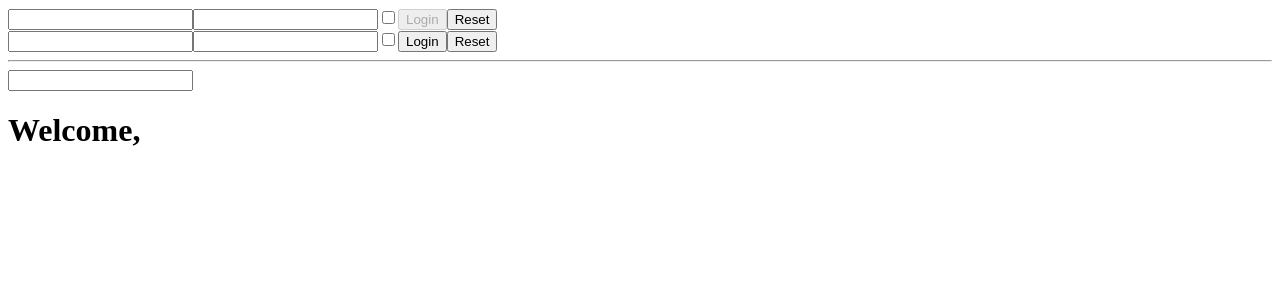
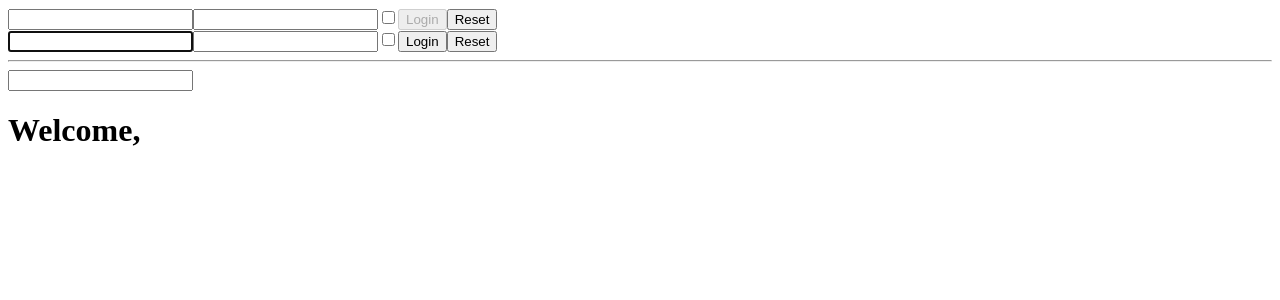
Before and after one commit to f-marinelli/esercizi-react, a React (Create React App) app: page / in a window 1280 px wide. Shown: the top 300 px of the page. Built offline with nearby package versions, Linux system fonts and the light colour scheme.

Commit message:
Forms-06

```diff
--- a/src/UncontrolledLogin.js
+++ b/src/UncontrolledLogin.js
@@ -27,7 +27,7 @@ export class UncontrolledLogin extends React.Component {
   render() {
     return (
       <form onSubmit={this.handleSubmit}>
-        <input type="text" name="name" />
+        <input type="text" name="name" autoFocus />
         <input type="password" name="password" />
         <input type="checkbox" name="remember" />
         <button type="submit">Login</button>
```
Also changed, not shown: Forms 05.txt (deleted), Forms 06.txt (added).
